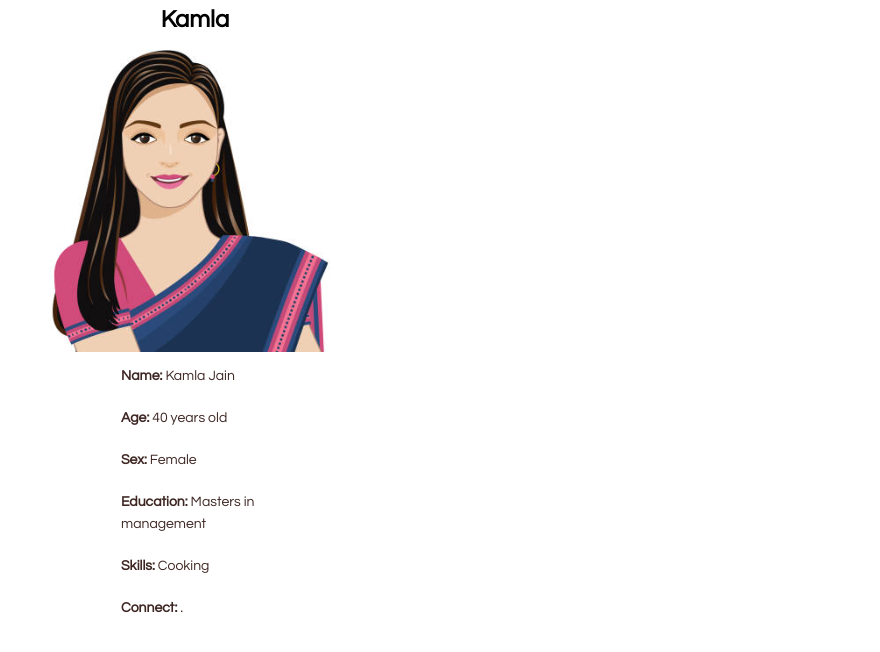
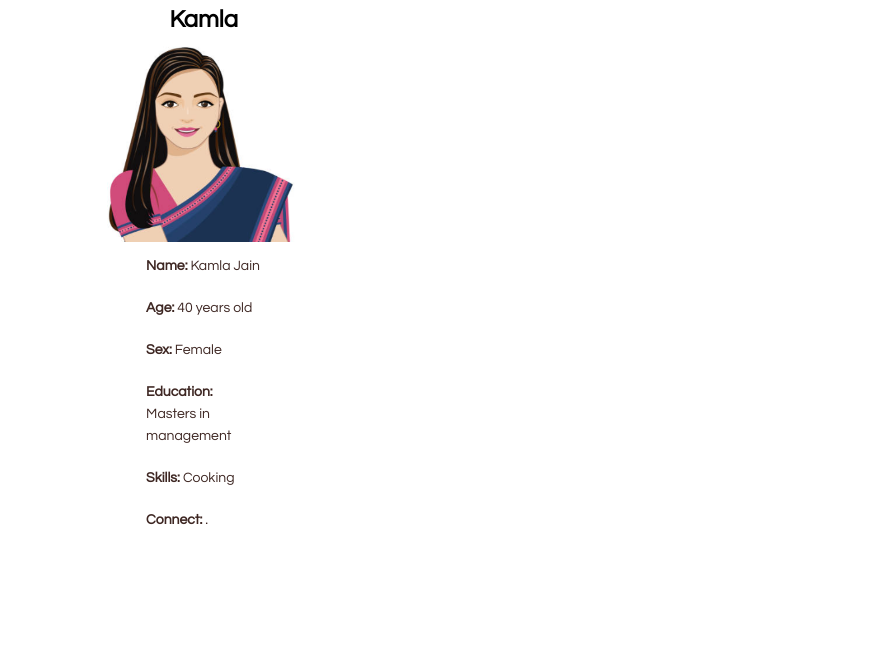
Before and after one commit to imishbhardwaj/narishakti, a plain HTML site: page kamla.html in a window 1280 px wide. Shown: the part 66-718 px from the top of the page, without its empty margins (400-1280 px from the left). Drawn offline with Linux system fonts and the light colour scheme.

Commit message:
Update kamla.html

```diff
--- a/kamla.html
+++ b/kamla.html
@@ -26,7 +26,7 @@
             <div class="section__two">
                 <div class="section__two--heading">
                     <h2>Kamla</h2>
-                    <img class="pet" src="css/2.png">
+                    <img class="pet" src="css/2.png" width="200" height="200">
                 </div>
                 <div class="section__two--info">
                     <p><b>Name: </b>Kamla Jain</p>
```
